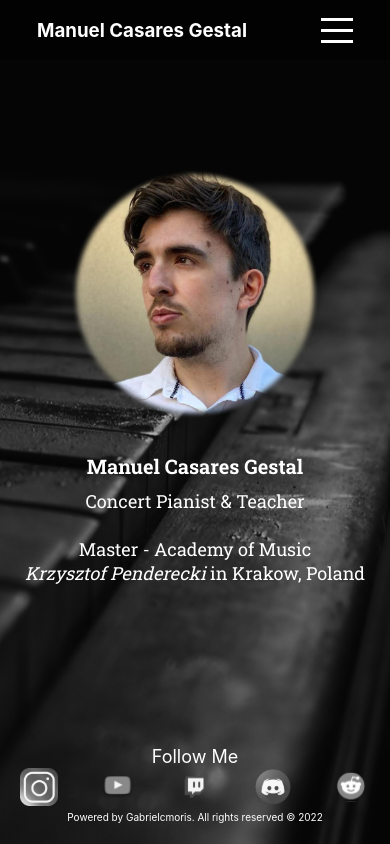
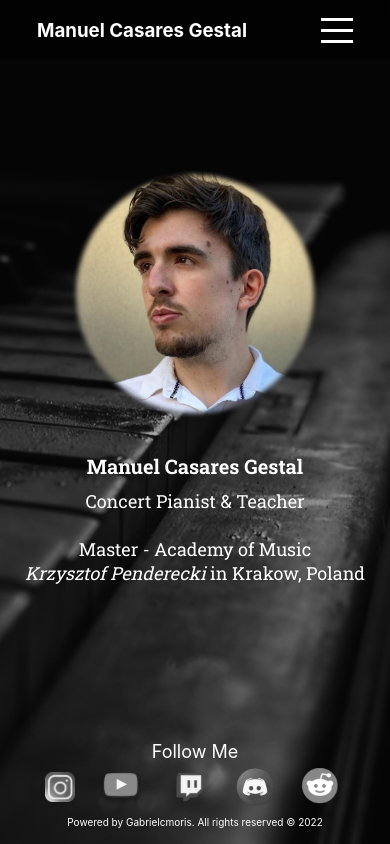
Before and after one commit to gabrielmoris/Manuel-Casares, a Next.js app: page / in a window 390 px wide. Built offline with nearby package versions, Linux system fonts and the light colour scheme; a web font is replaced by a local one.

Commit message:
solve small responsive problem in footer

```diff
--- a/components/Footer.tsx
+++ b/components/Footer.tsx
@@ -15,6 +15,7 @@ const Footer = () => {
                         <Image
                             src="/instagram.svg"
                             alt="instagram-logo"
+                            className="instalogo"
                             width={30}
                             height={30}
                         />
--- a/styles/footer.scss
+++ b/styles/footer.scss
@@ -21,9 +21,7 @@
             padding: 0 20px;
 
             @media (max-width: 600px) {
-                img {
-                    height: 40px !important;
-                }
+                padding: 0 10px;
             }
 
         }
```
